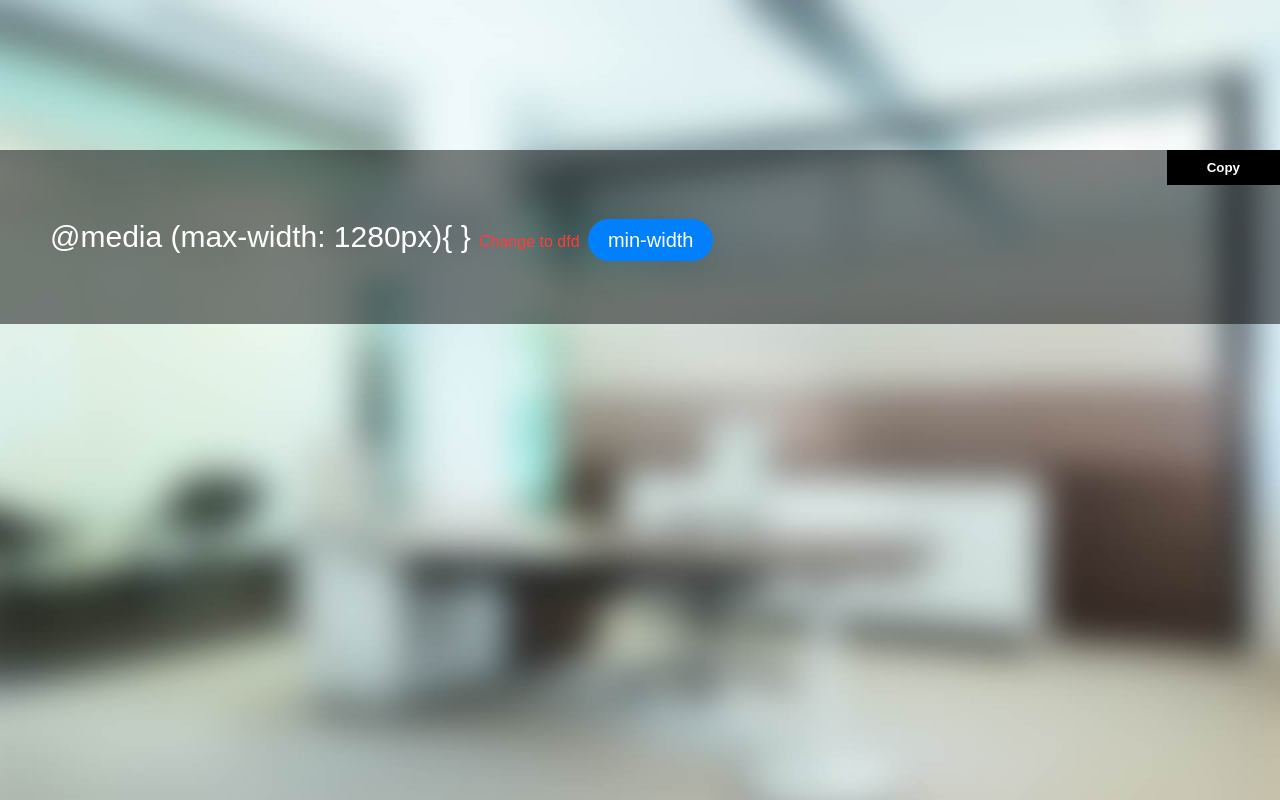
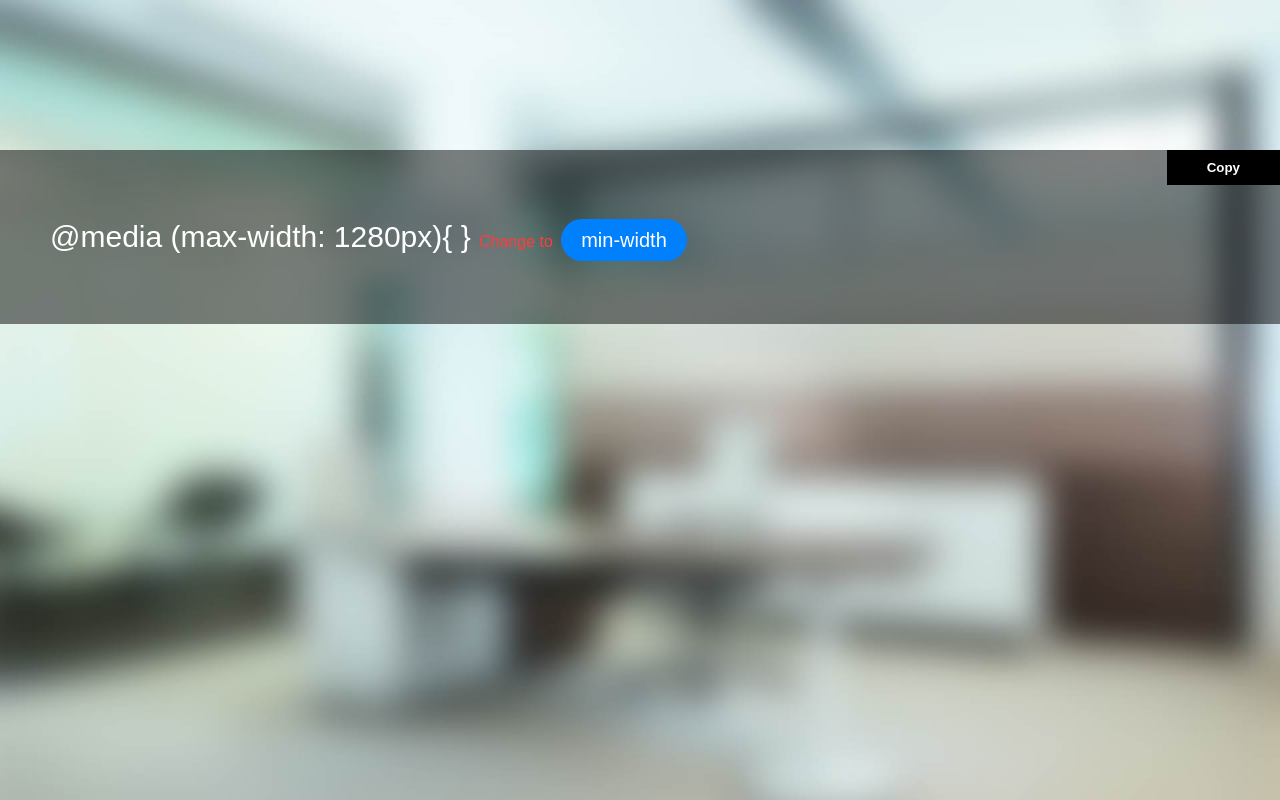
Before and after one commit to nickberens360/browser-test, a plain HTML site: page index.html in a window 1280 px wide. Drawn offline with Linux system fonts and the light colour scheme.

Commit message:
removed random flag

```diff
--- a/index.html
+++ b/index.html
@@ -49,7 +49,7 @@ $( document ).ready(function() {
 	<div class="width">
 		<button id="d_clip_button" class="my_clip_button" title="Click me to copy to clipboard." data-clipboard-target="fe_text" data-clipboard-text="Default clipboard text from attribute"><b>Copy</b></button>
 		<div class="max">
-			<p id="fe_text">@media (max-width: <span id="output_width"></span>px){ }</p> <span class="change">  <span class="or">Change to dfd</span> <a class="min-btn" href="#">min-width</a></span>
+			<p id="fe_text">@media (max-width: <span id="output_width"></span>px){ }</p> <span class="change">  <span class="or">Change to</span> <a class="min-btn" href="#">min-width</a></span>
 		</div>
 		<div class="min hideit">
 			<p id="fe_text">@media (min-width: <span id="output_width1"></span>px){ }</p> <span class="change"> <span class="or">Change to</span> <a class="max-btn" href="#">max-width</a></span></span>
```
